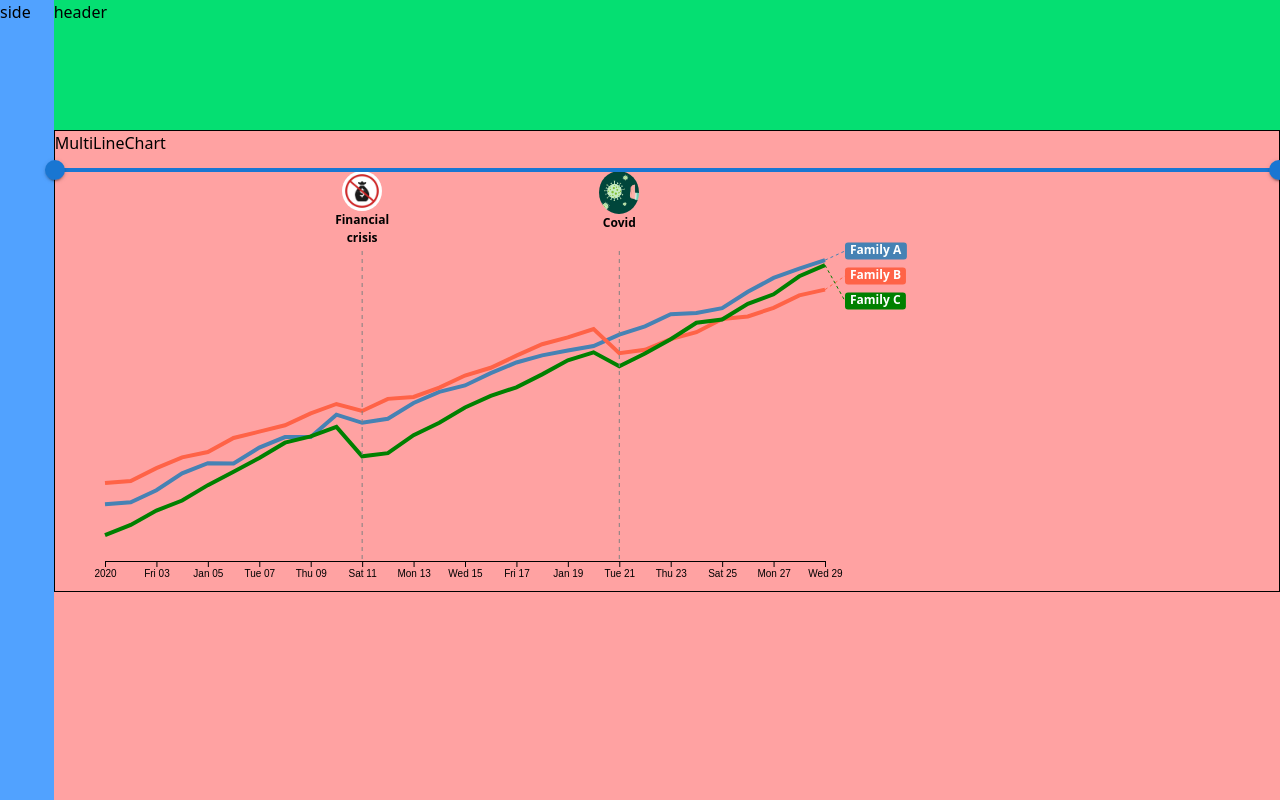
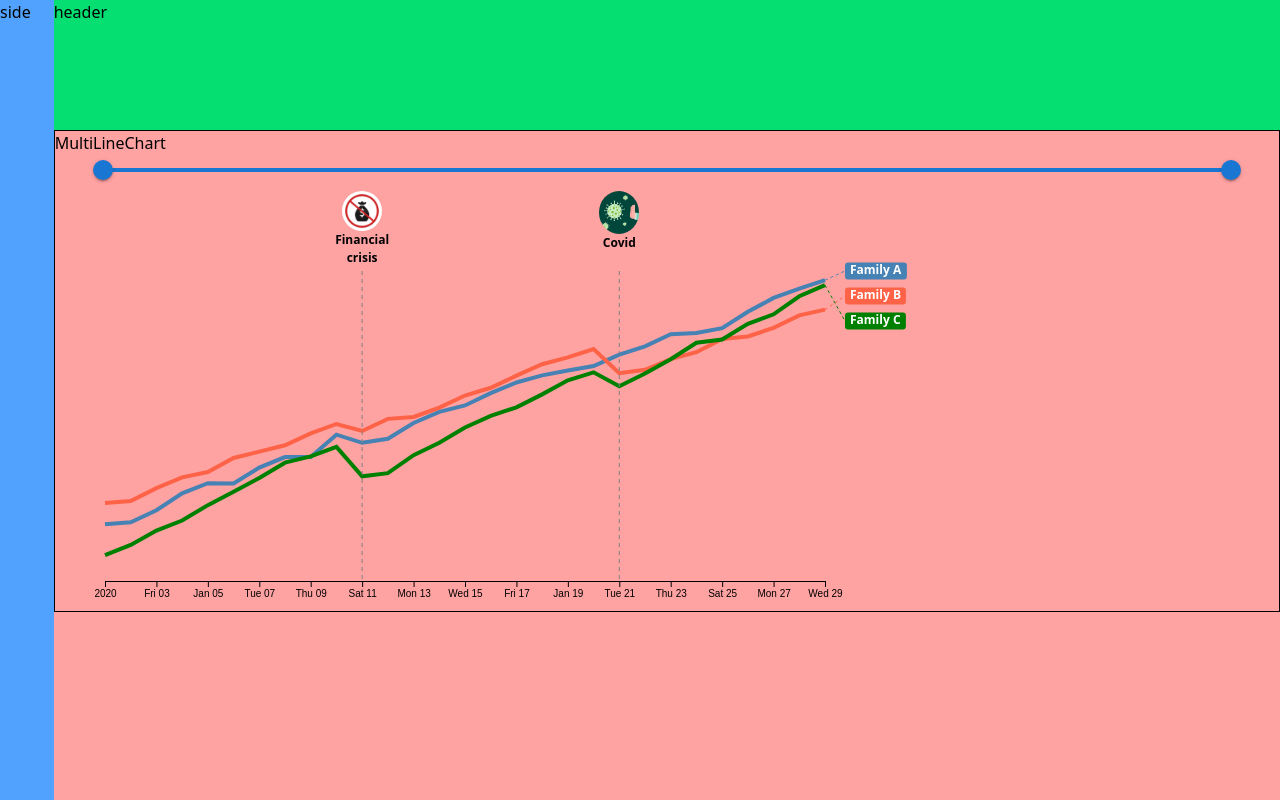
Before and after one commit to badzso-boop/ge_multilinechart, a React (Vite) app: page / in a window 1280 px wide. Built offline with nearby package versions, Linux system fonts and the light colour scheme.

Commit message:
snall css

```diff
--- a/src/components/MultiLineChart.tsx
+++ b/src/components/MultiLineChart.tsx
@@ -385,6 +385,8 @@ const MultiLineChart: React.FC = () => {
   // Visszatérés: üres SVG, amit a D3 tölt fel
   return (
     <div>
+
+      <div className="mx-12 mb-5">
         <Slider
           value={dateRange}
           min={dateToTimestamp(startDate)}
@@ -394,6 +396,9 @@ const MultiLineChart: React.FC = () => {
           valueLabelFormat={timestampToDateString}
           step={24 * 3600 * 1000} // 1 nap lépésköz
         />
+      </div>
+
+
       <svg ref={ref}></svg>
     </div>
   )
```
Lines whose indentation alone changed are shown as unchanged.
